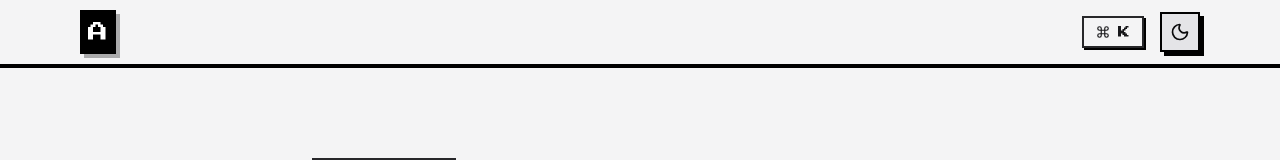
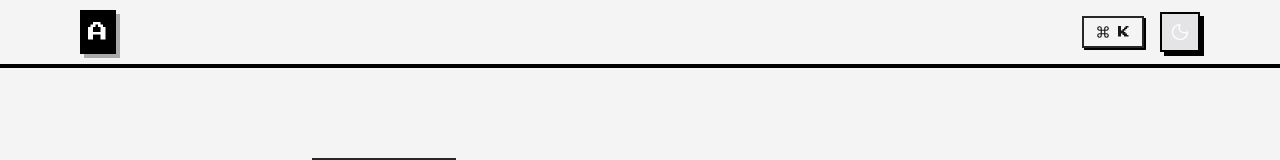
Before and after one commit to anuradhasharma1/anuradha-portfolio, a Next.js app: page / in a window 1280 px wide. Both pictures are taken after a click on the button 1180 px from the left and 32 px from the top of the page. Shown: the top 160 px of the page. Built offline with nearby package versions, Linux system fonts and the light colour scheme.

Commit message:
style: refine theme toggle icon appearance

```diff
--- a/components/Navbar.tsx
+++ b/components/Navbar.tsx
@@ -32,13 +32,13 @@ export default function Navbar() {
           <SearchPalette />
           <button
             onClick={() => setTheme(isDark ? "light" : "dark")}
-            className="p-2 border-2 border-black bg-zinc-200 dark:bg-zinc-800 shadow-[4px_4px_0px_0px_rgba(0,0,0,1)] hover:-translate-y-0.5 transition-transform"
+            className="p-2 border-2 border-black bg-zinc-200 dark:bg-zinc-800 shadow-[4px_4px_0px_0px_rgba(0,0,0,1)] hover:-translate-y-0.5 transition-transform cursor-pointer"
           >
             {mounted ? (
               isDark ? (
                 <Sun size={20} />
               ) : (
-                <Moon size={20} />
+                <Moon size={20} className=" stroke-white " strokeWidth={1.5}  />
               )
             ) : (
               <Moon size={20} />
```
